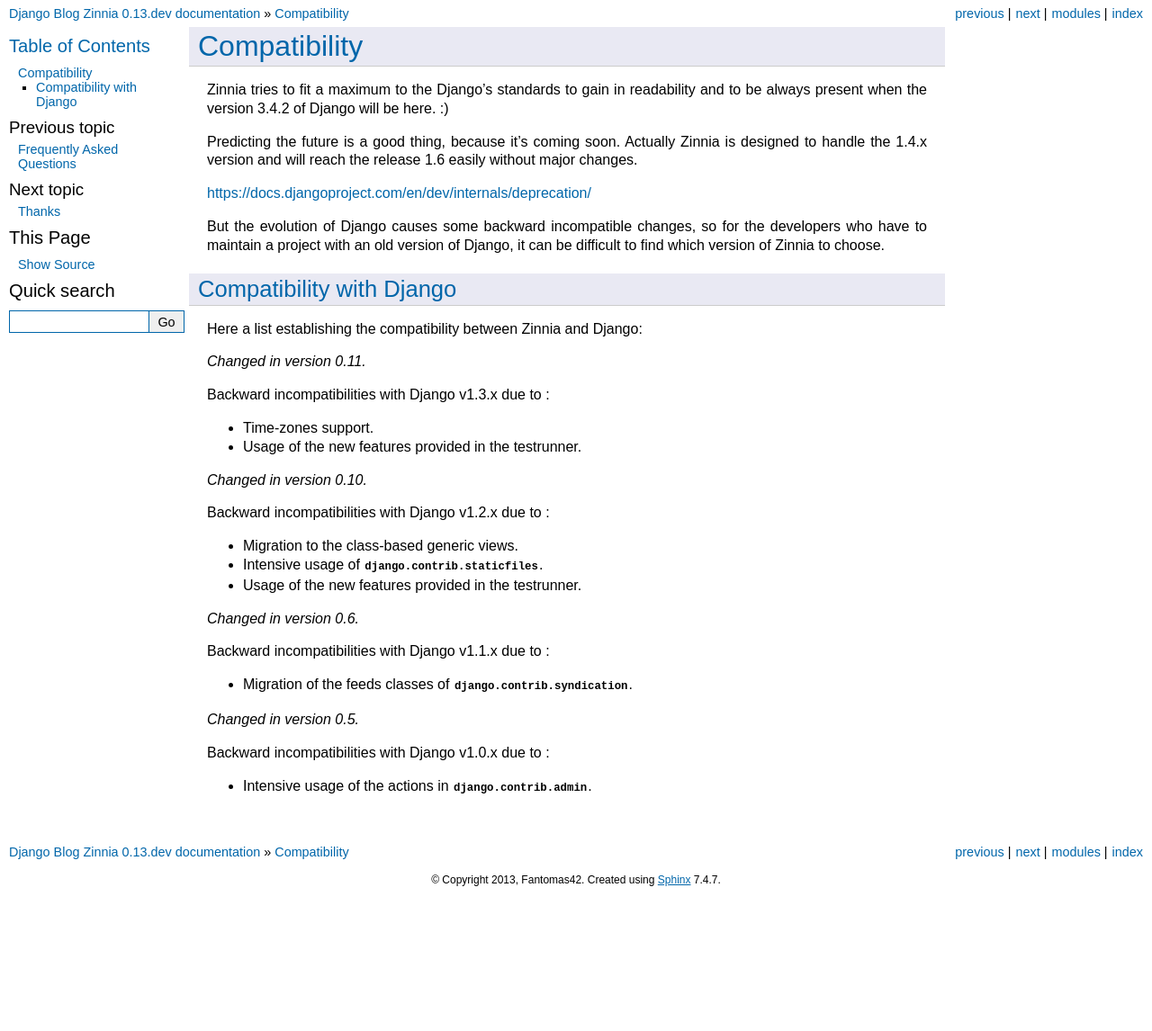
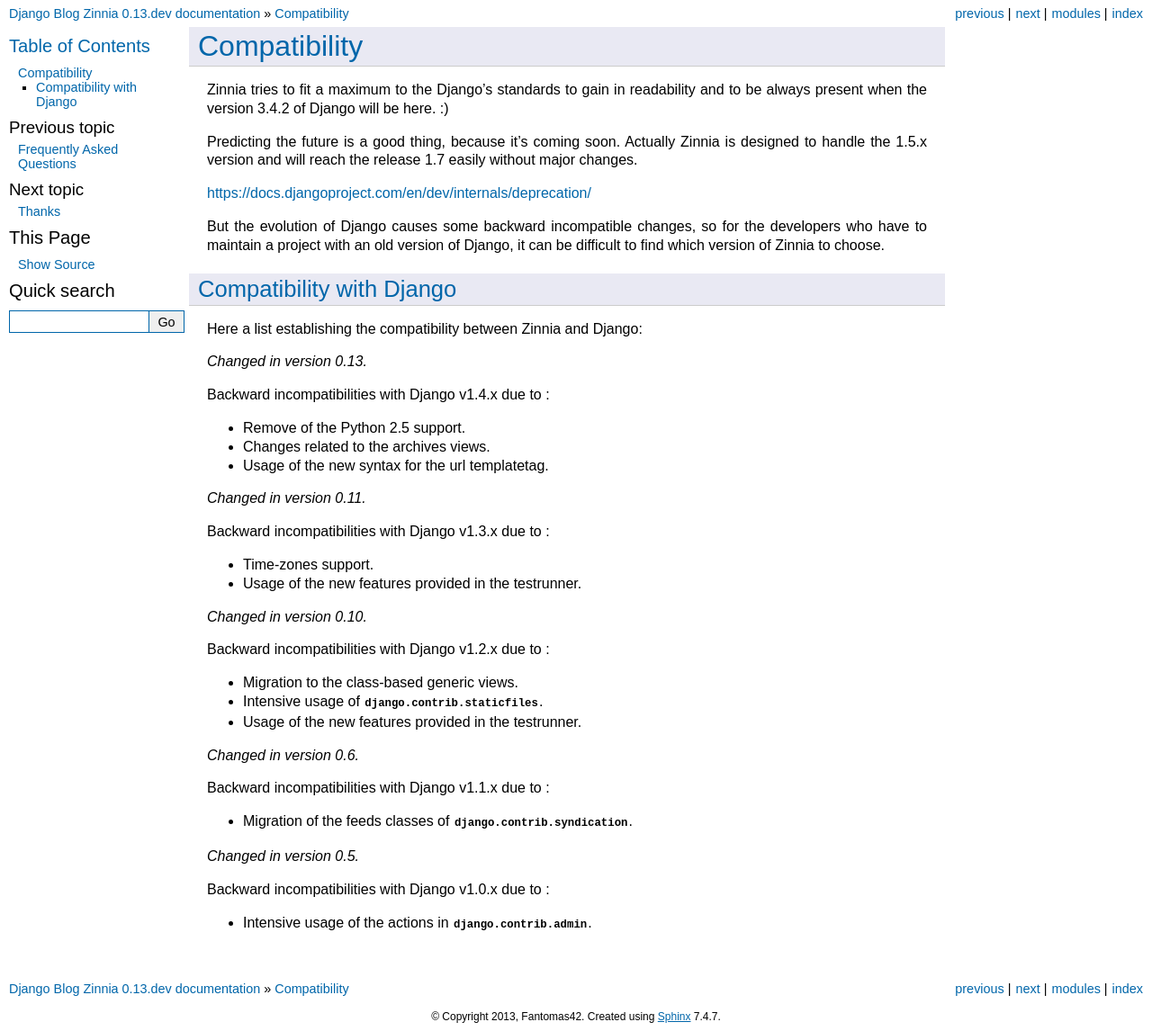
Before and after one commit to Fantomas42/django-blog-zinnia, a Sphinx documentation site: the page built from docs/notes/compatibility.rst, in a window 1280 px wide. Shown: the whole page at 90% size. Built offline with Sphinx 7.4.7, drawn with Linux system fonts in a browser that asks for light colours; before the commit the page ends 994 px from its top, so only the background shows below that.

Commit message:
updating documentation for django 1.5

```diff
--- a/docs/getting-started/install.rst
+++ b/docs/getting-started/install.rst
@@ -11,8 +11,8 @@
 
 Make sure to install these packages prior to installation :
 
-* `Python 2.x`_ >= 2.5
-* `Django`_ >= 1.4
+* `Python 2.x`_ >= 2.6.5
+* `Django`_ >= 1.5
 * `PIL`_ >= 1.1.6
 * `django-mptt`_ >= 0.5.1 < 0.6
 * `django-tagging`_ >= 0.3.1
@@ -118,6 +118,7 @@
   url(r'^trackback/', include('zinnia.urls.trackback')),
   url(r'^blog/tags/', include('zinnia.urls.tags')),
   url(r'^blog/feeds/', include('zinnia.urls.feeds')),
+  url(r'^blog/random/', include('zinnia.urls.random')),
   url(r'^blog/authors/', include('zinnia.urls.authors')),
   url(r'^blog/categories/', include('zinnia.urls.categories')),
   url(r'^blog/comments/', include('zinnia.urls.comments')),
--- a/docs/notes/changelog.rst
+++ b/docs/notes/changelog.rst
@@ -1,5 +1,10 @@
 CHANGELOG
 =========
+
+0.13
+----
+
+* Django 1.4 is no longer supported
 
 0.12.3
 ------
--- a/docs/notes/compatibility.rst
+++ b/docs/notes/compatibility.rst
@@ -7,8 +7,8 @@
 be here. :)
 
 Predicting the future is a good thing, because it's coming soon.
-Actually Zinnia is designed to handle the 1.4.x version and will reach the
-release 1.6 easily without major changes.
+Actually Zinnia is designed to handle the 1.5.x version and will reach the
+release 1.7 easily without major changes.
 
 https://docs.djangoproject.com/en/dev/internals/deprecation/
 
@@ -22,6 +22,14 @@
 =========================
 
 Here a list establishing the compatibility between Zinnia and Django:
+
+.. versionchanged:: 0.13
+
+Backward incompatibilities with Django v1.4.x due to :
+
+* Remove of the Python 2.5 support.
+* Changes related to the archives views.
+* Usage of the new syntax for the url templatetag.
 
 .. versionchanged:: 0.11
 
--- a/docs/requirements.txt
+++ b/docs/requirements.txt
@@ -1,5 +1,5 @@
 PIL
-django==1.4
+django==1.5
 django-bitly==0.6
 django-mptt==0.5.2
 django-tagging==0.3.1
```
